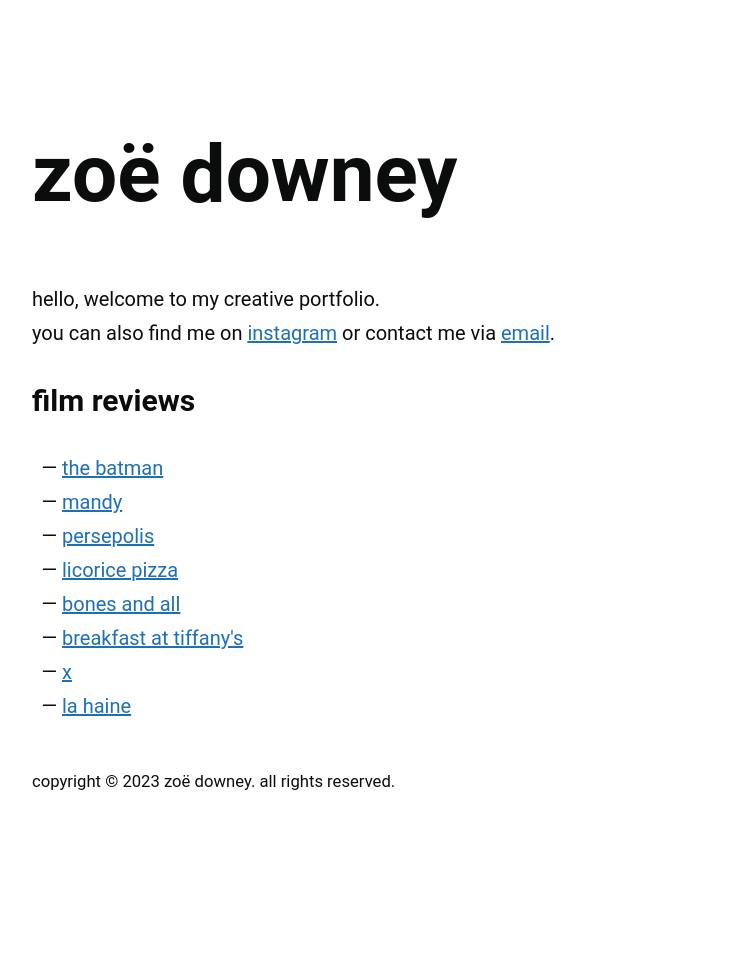
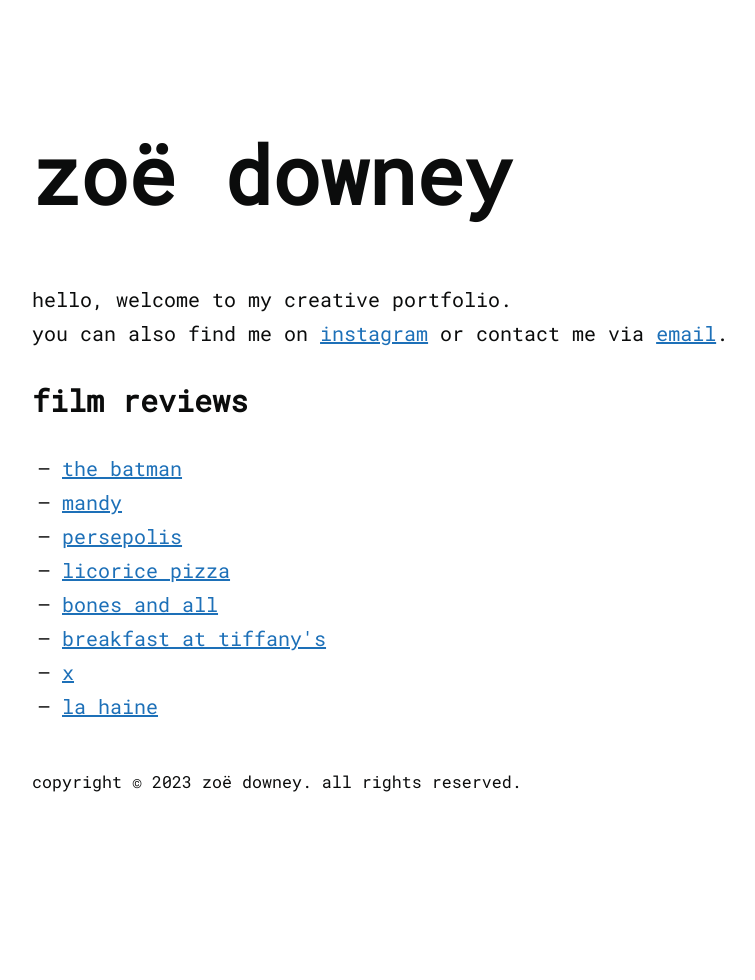
Before and after one commit to zoeurl/zoedowney.github.io, a Jekyll site: the page built from index.html, in a window 1280 px wide. Shown: the whole page, without its empty margins (208-963 px from the left). Built offline with Jekyll 4.4.1, drawn with Linux system fonts in a browser that asks for light colours.

Commit message:
Changed font to Roboto Mono

```diff
--- a/_layouts/default.html
+++ b/_layouts/default.html
@@ -7,6 +7,7 @@
         <meta charset="utf-8">
         <meta content="width=device-width, initial-scale=1" name="viewport">
         <link rel="stylesheet" href="{{site.baseurl}}/assets/css/main.css">
+	<link rel="stylesheet" href="https://fonts.googleapis.com/css2?family=Roboto+Mono">
 	{% include favicon.html %}
         {% seo %}
     </head>
--- a/assets/css/main.scss
+++ b/assets/css/main.scss
@@ -4,7 +4,7 @@
 
 @charset "utf-8";
 
-$base-font-family: Roboto, sans-serif;
+$base-font-family: "Roboto Mono", sans-serif;
 $base-font-size:   20px;
 $base-font-weight: 400;
 $small-font-size:  $base-font-size;
```
